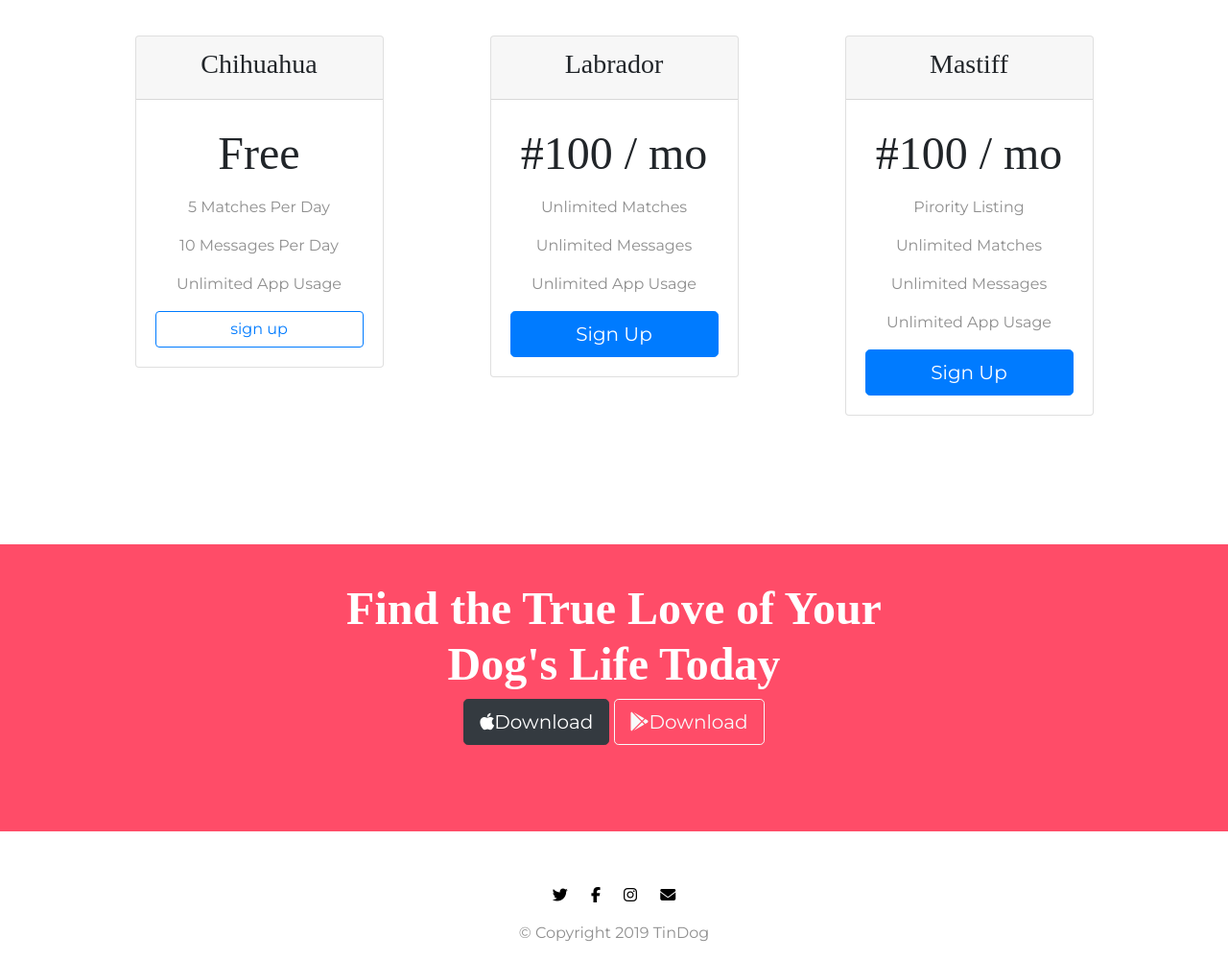
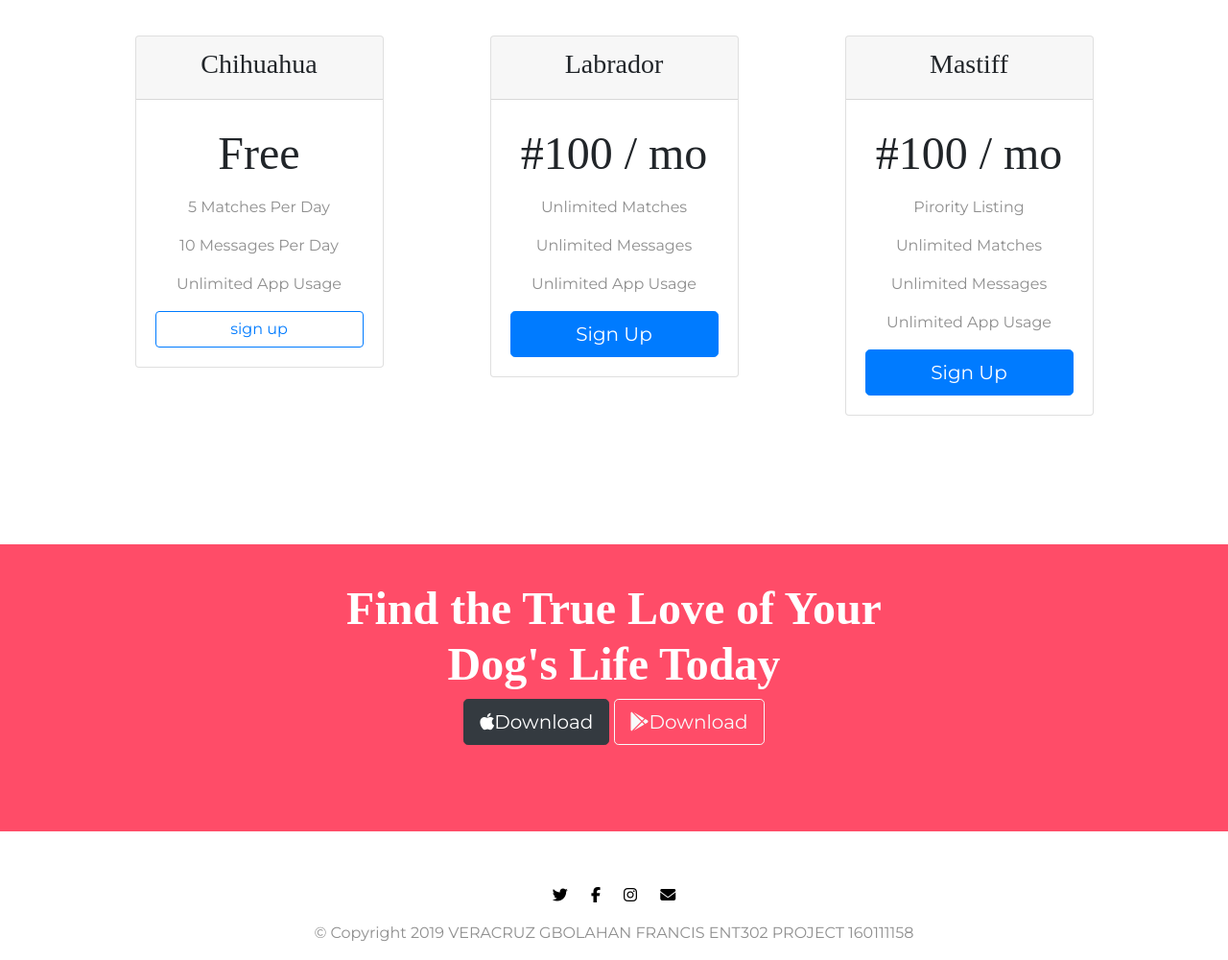
Before and after one commit to doncruzo/ent302-project, a plain HTML site: page index.html in a window 1280 px wide. Shown: the part 1909-2909 px from the top of the page at 96% size. Drawn offline with nearby package versions, Linux system fonts and the light colour scheme.

Commit message:
Update index.html

```diff
--- a/index.html
+++ b/index.html
@@ -248,7 +248,7 @@
       <i class="foot-icon fab fa-facebook-f"></i>
       <i class="foot-icon fab fa-instagram"></i>
       <i class="foot-icon fas fa-envelope"></i>
-      <p>© Copyright 2019 TinDog</p>
+      <p>© Copyright 2019 VERACRUZ GBOLAHAN FRANCIS ENT302 PROJECT 160111158</p>
 
   </footer>
 
```
